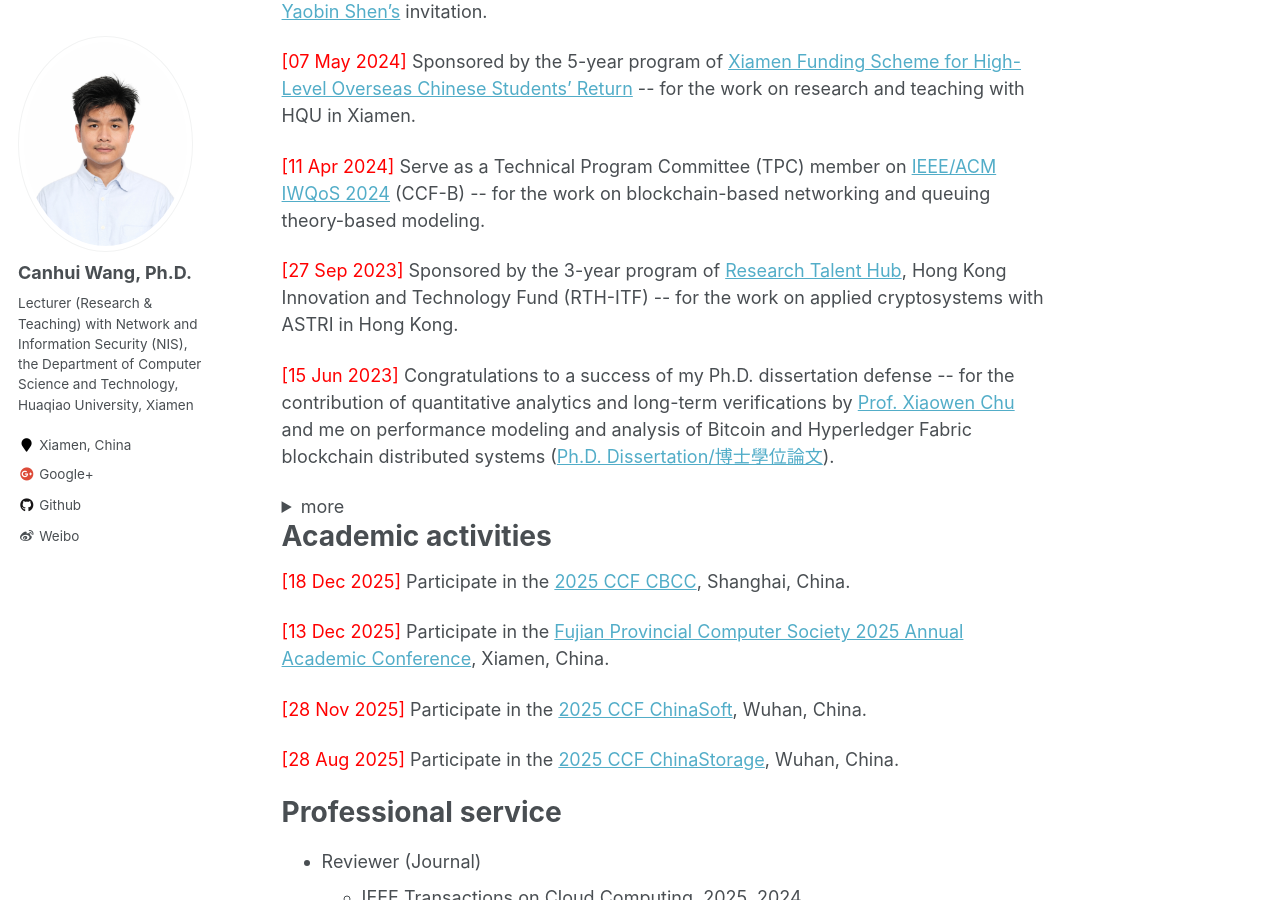
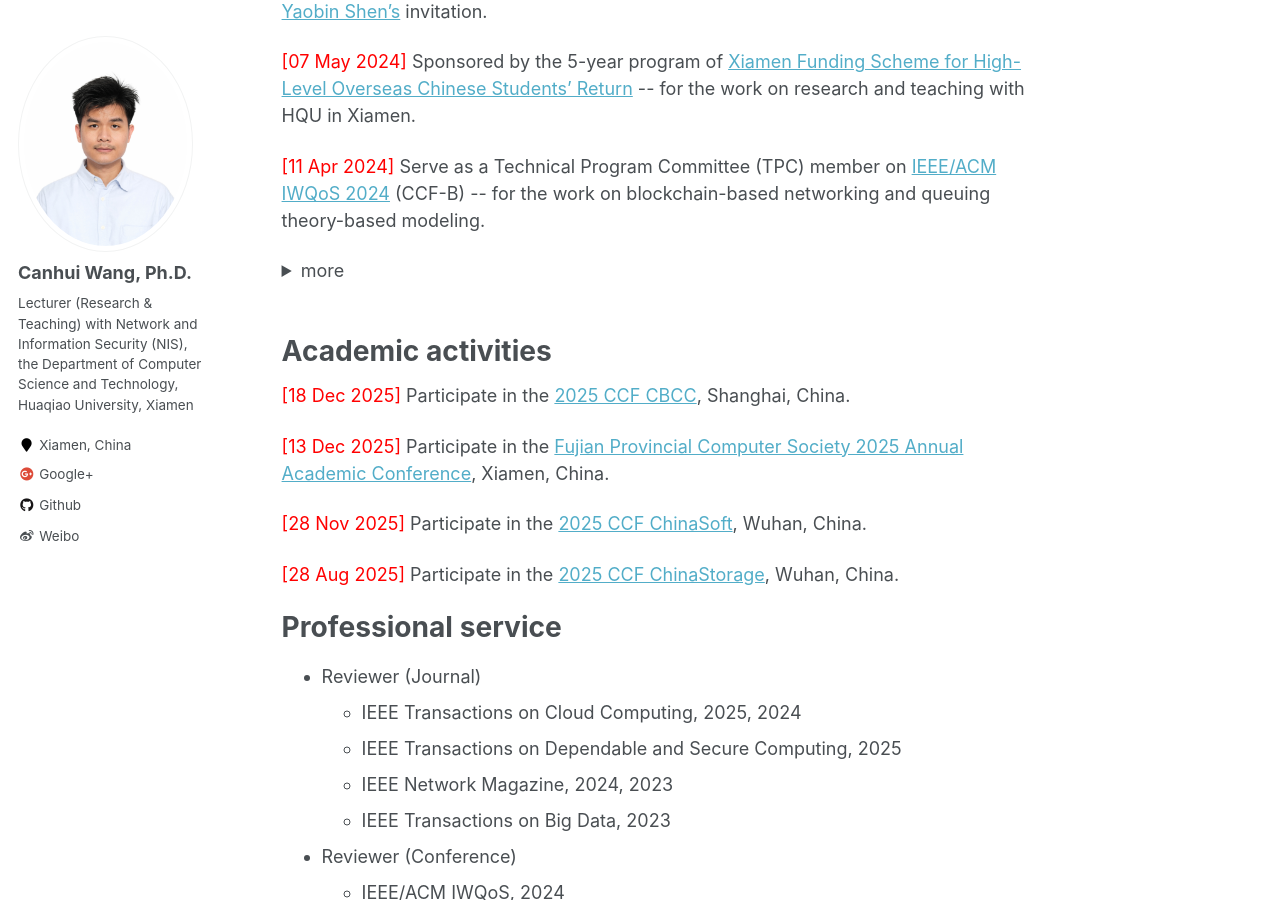
Before and after one commit to Canhui/canhui.github.io, a Jekyll site: the page built from _pages/about.md, in a window 1280 px wide and 900 px high, scrolled down 975 px. Built offline with Jekyll 4.4.1, drawn with Linux system fonts in a browser that asks for light colours.

Commit message:
Update about.md

```diff
--- a/_pages/about.md
+++ b/_pages/about.md
@@ -28,19 +28,18 @@ Recent news
 
 <span style="color:red"> \[11 Apr 2024\] </span> Serve as a Technical Program Committee (TPC) member on [IEEE/ACM IWQoS 2024](https://iwqos2024.ieee-iwqos.org/committees/technical-program-committee) (CCF-B) -\- for the work on blockchain-based networking and queuing theory-based modeling.
 
-<span style="color:red"> \[27 Sep 2023\] </span> Sponsored by the 3-year program of [Research Talent Hub](https://www.itf.gov.hk/en/funding-programmes/nurturing-talent/research-talent-hub/), Hong Kong Innovation and Technology Fund (RTH-ITF) -\- for the work on applied cryptosystems with ASTRI in Hong Kong.
-
-<span style="color:red"> \[15 Jun 2023\] </span> Congratulations to a success of my Ph.D. dissertation defense -\- for the contribution of quantitative analytics and long-term verifications by [Prof. Xiaowen Chu](https://scholar.google.com/citations?user=v4rX24EAAAAJ) and me on performance modeling and analysis of Bitcoin and Hyperledger Fabric blockchain distributed systems ([Ph.D. Dissertation/博士學位論文](https://scholars.hkbu.edu.hk/ws/portalfiles/portal/80879547/G23THFL-042570T.pdf)).
 
 <details>
 
 <summary>more</summary>
 
+[27 Sep 2023] Sponsored by the 3-year program of Research Talent Hub, Hong Kong Innovation and Technology Fund (RTH-ITF) -- for the work on applied cryptosystems with ASTRI in Hong Kong.
 
+[15 Jun 2023] Congratulations to a success of my Ph.D. dissertation defense -- for the contribution of quantitative analytics and long-term verifications by Prof. Xiaowen Chu and me on performance modeling and analysis of Bitcoin and Hyperledger Fabric blockchain distributed systems.
 
 </details>
 
-
+<br />
 
 Academic activities
 ======
```
